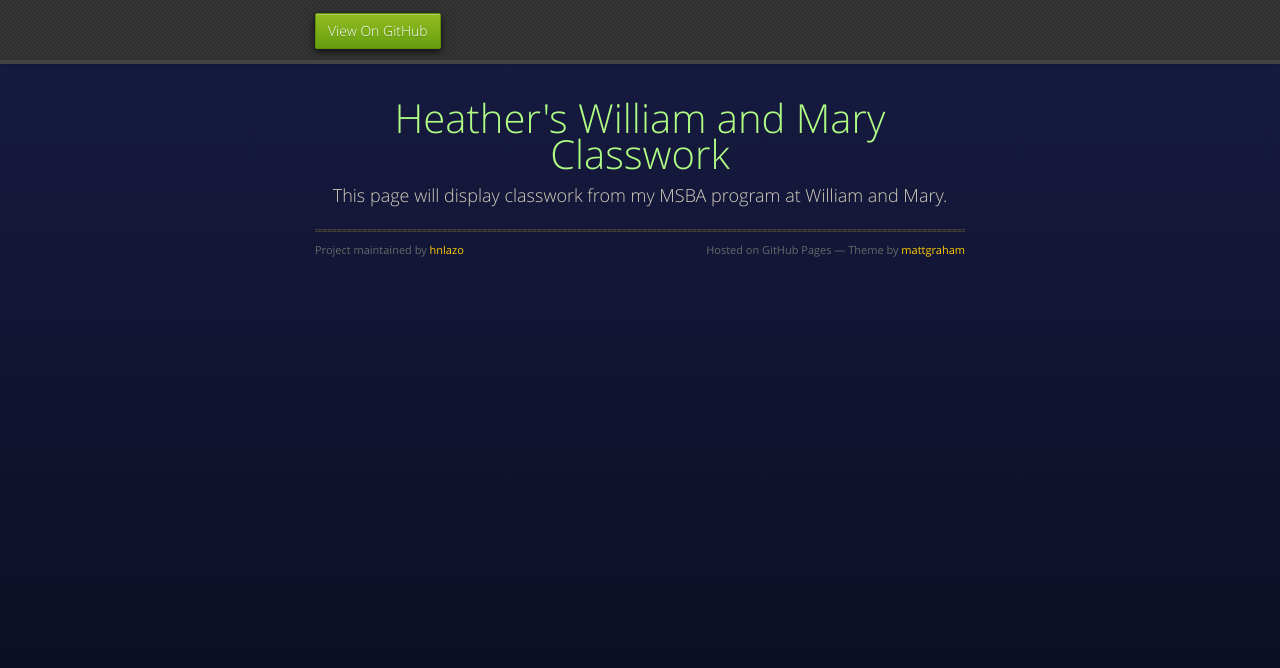
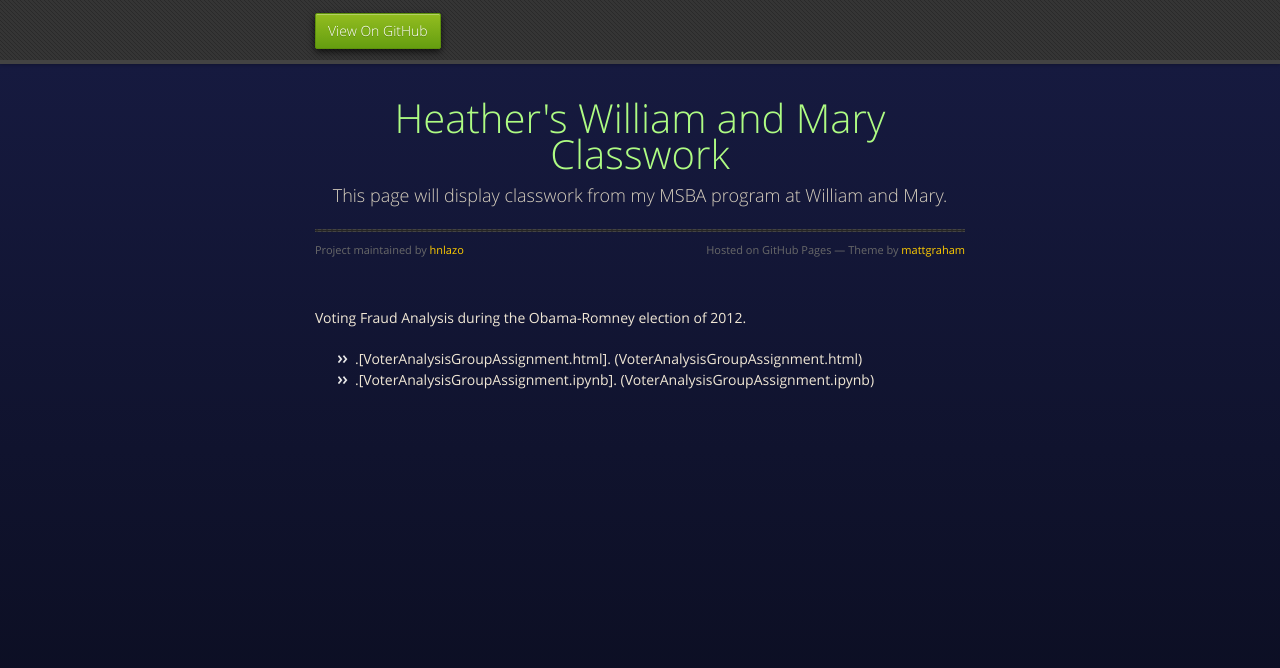
Before and after one commit to hnlazo/hnlazo.github.io, a Jekyll site: the page built from timeseries/index.md, in a window 1280 px wide. Shown: the top 668 px of the page. Built offline with Jekyll 4.4.1, drawn with Linux system fonts in a browser that asks for light colours; our own code applies the rules of GitHub Pages for plain Markdown files.

Commit message:
Update index.md

```diff
--- a/timeseries/index.md
+++ b/timeseries/index.md
@@ -2,3 +2,7 @@
 Title: CTBA week 2
 Description: This is classwork from my CTBA course - week 2.
 ---
+
+Voting Fraud Analysis during the Obama-Romney election of 2012.
+- .[VoterAnalysisGroupAssignment.html]. (VoterAnalysisGroupAssignment.html)
+- .[VoterAnalysisGroupAssignment.ipynb]. (VoterAnalysisGroupAssignment.ipynb)
```
